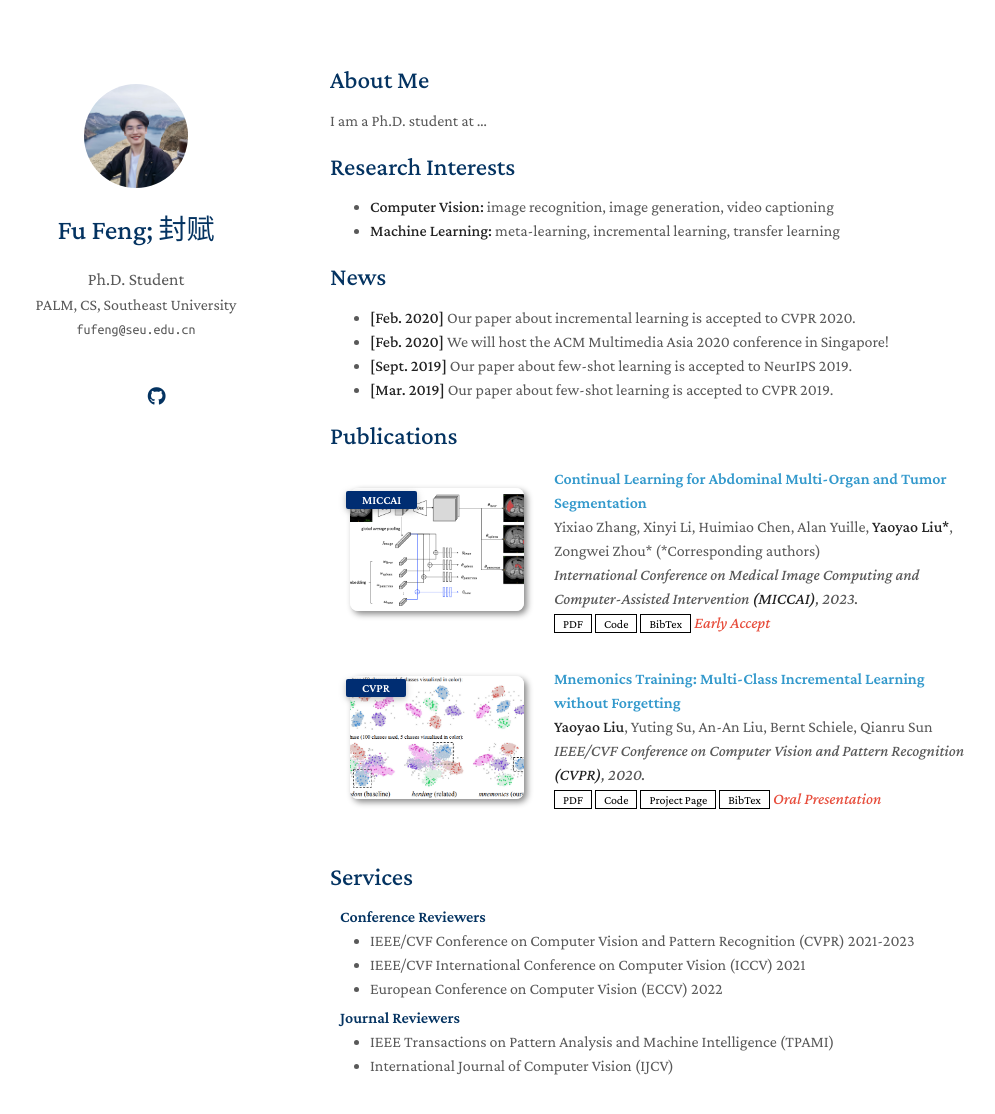
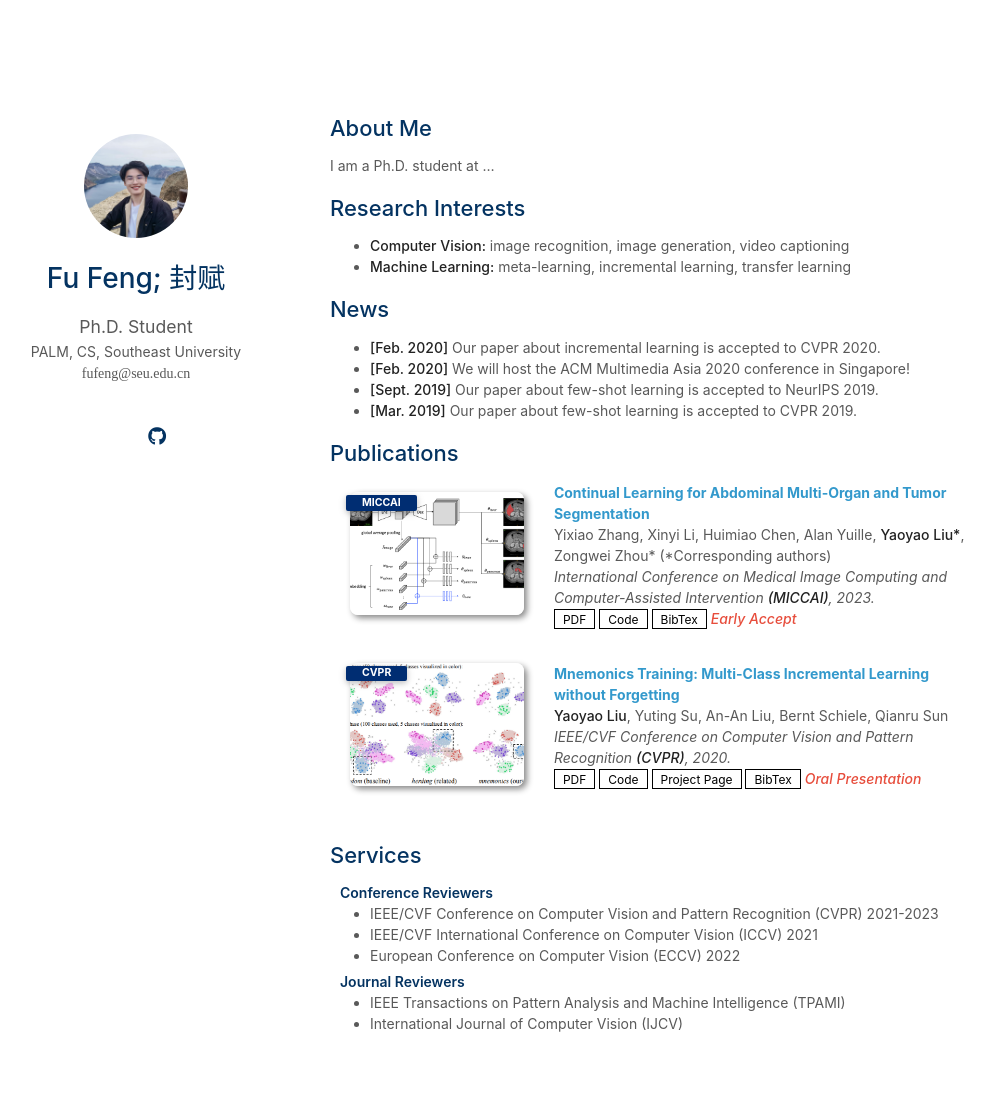
Before and after one commit to fu-feng/fu-feng.github.io, a Jekyll site: the page built from index.md, in a window 1280 px wide and 1172 px high. Shown: the top 1114 px of the window, without its empty margins (140-1135 px from the left). Built offline with Jekyll 4.4.1, drawn with Linux system fonts in a browser that asks for light colours; nearby versions of some CDN libraries; a style sheet for code colours, icons or effects is not loaded; our own code applies the rules of GitHub Pages for plain Markdown files.

Commit message:
Update _config.yml

```diff
--- a/_config.yml
+++ b/_config.yml
@@ -5,7 +5,5 @@ email: fufeng@seu.edu.cn
 keywords: minimal academic
 google_scholar: https://scholar.google.com.hk/citations?user=iQHFcXEAAAAJ&hl=zh-CN
 github_link: https://github.com/fu-feng
-
 avatar: ./assets/img/fengfu.jpg
-
-# font: "Serif" # or "Sans Serif"
+font: "Sans Serif" # "Serif" # or
```
